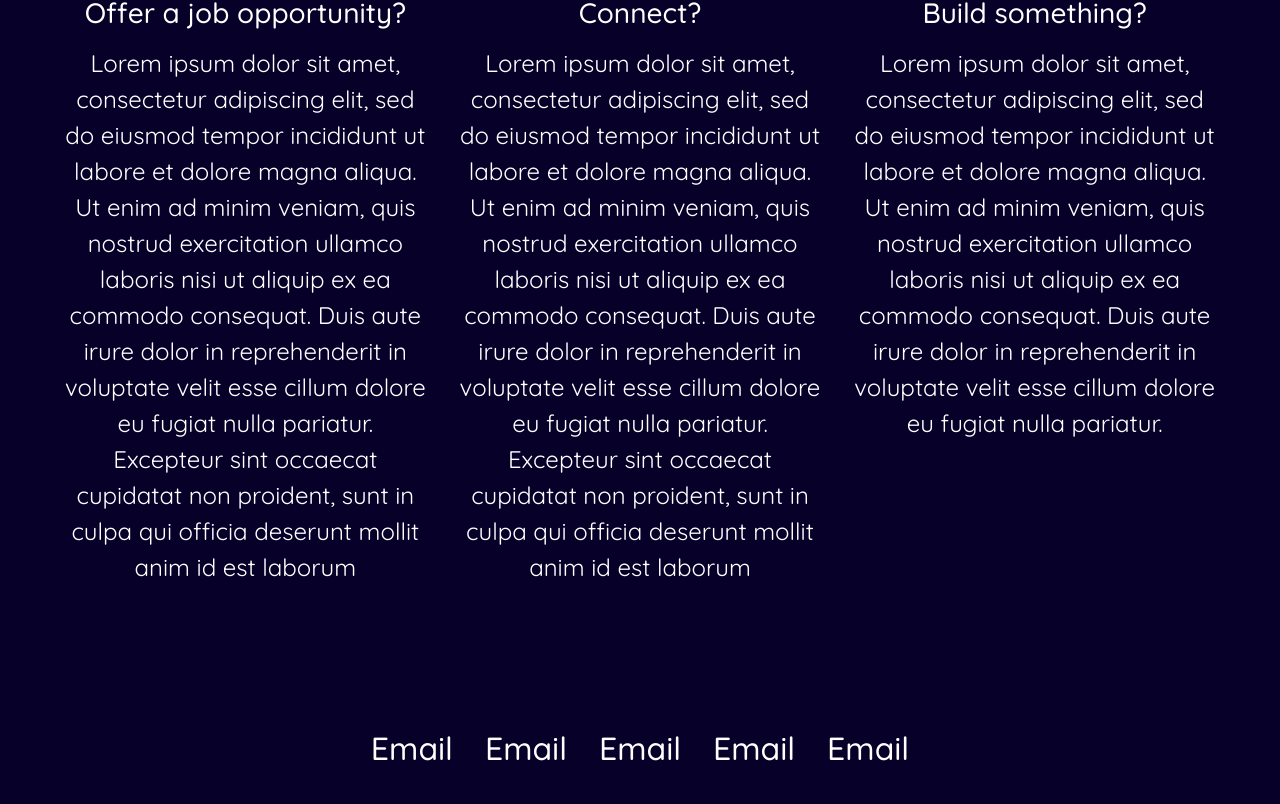
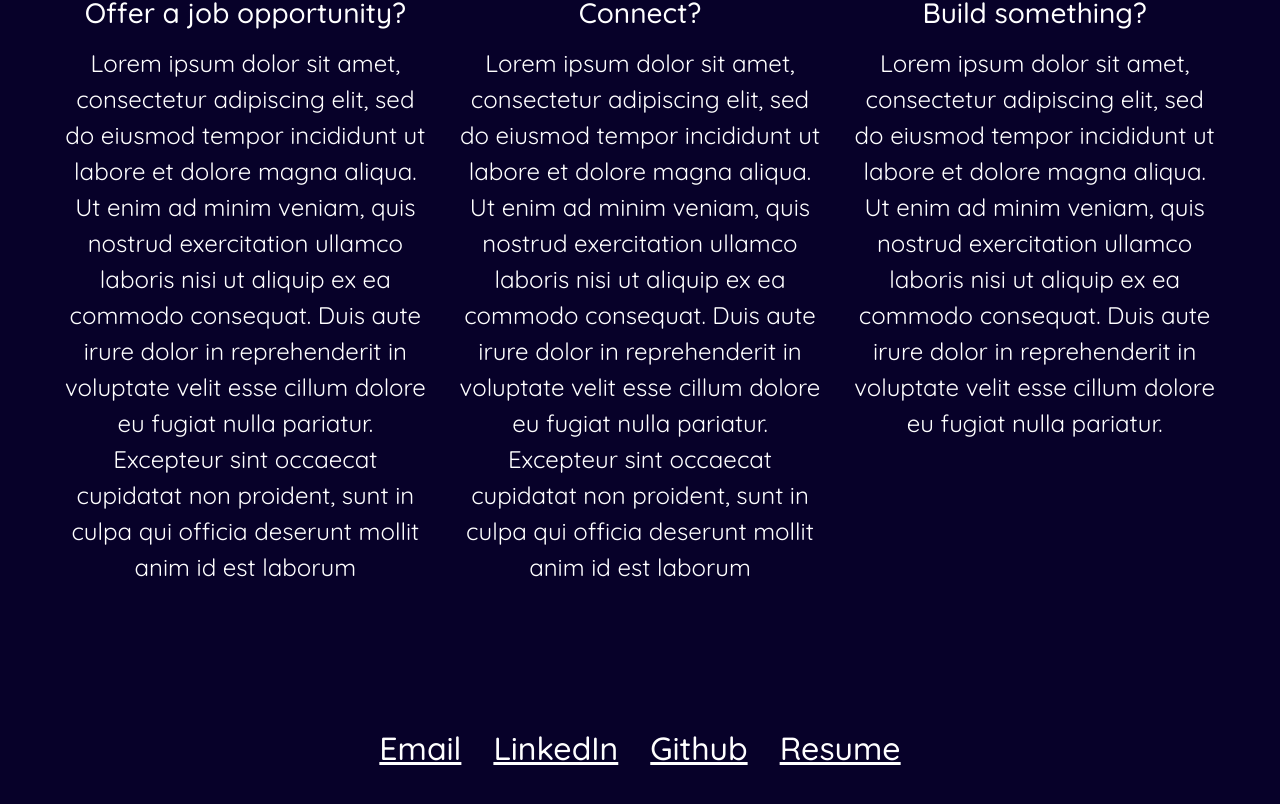
Before and after one commit to AnthonyJohnson101/portfolio, a React (Create React App) app: page / in a window 1280 px wide. Shown: the part 3930-4734 px from the top of the page. Built offline with nearby package versions, Linux system fonts and the light colour scheme; the HTML template or start-up script is replaced by a standard one.

Commit message:
contact section update

```diff
--- a/src/pages/Contact.js
+++ b/src/pages/Contact.js
@@ -1,5 +1,6 @@
 import React from 'react';
 import ContactCards from '../components/ContactCards';
+import Resume from '../assets/JohnsonResume.pdf'
 
 function Contact() {
     return (
@@ -7,12 +8,10 @@ function Contact() {
         <h1 className='row text-white mb-5'>Want To...</h1>
         <ContactCards />
         <div className='row text-white mb-5 d-flex flex-wrap py-5'>
-            <h2 className='col p-3'>Email</h2>
-            <h2 className='col p-3'>Email</h2>
-            <h2 className='col p-3'>Email</h2>
-            <h2 className='col p-3'>Email</h2>
-            <h2 className='col p-3'>Email</h2>
-
+            <h2 className='col p-3'><a href="mailto:tonybologna123@outlook.com" className="text-white">Email</a></h2>
+            <h2 className='col p-3'><a href="https://www.linkedin.com/in/anthony-johnson-3602a41b2/" className="text-white">LinkedIn</a></h2>
+            <h2 className='col p-3'><a href="https://github.com/AnthonyJohnson101" className="text-white">Github</a></h2>
+            <h2 className='col p-3'><a href={Resume} className="text-white" download>Resume</a></h2>
         </div>
     </div>
     );
```
